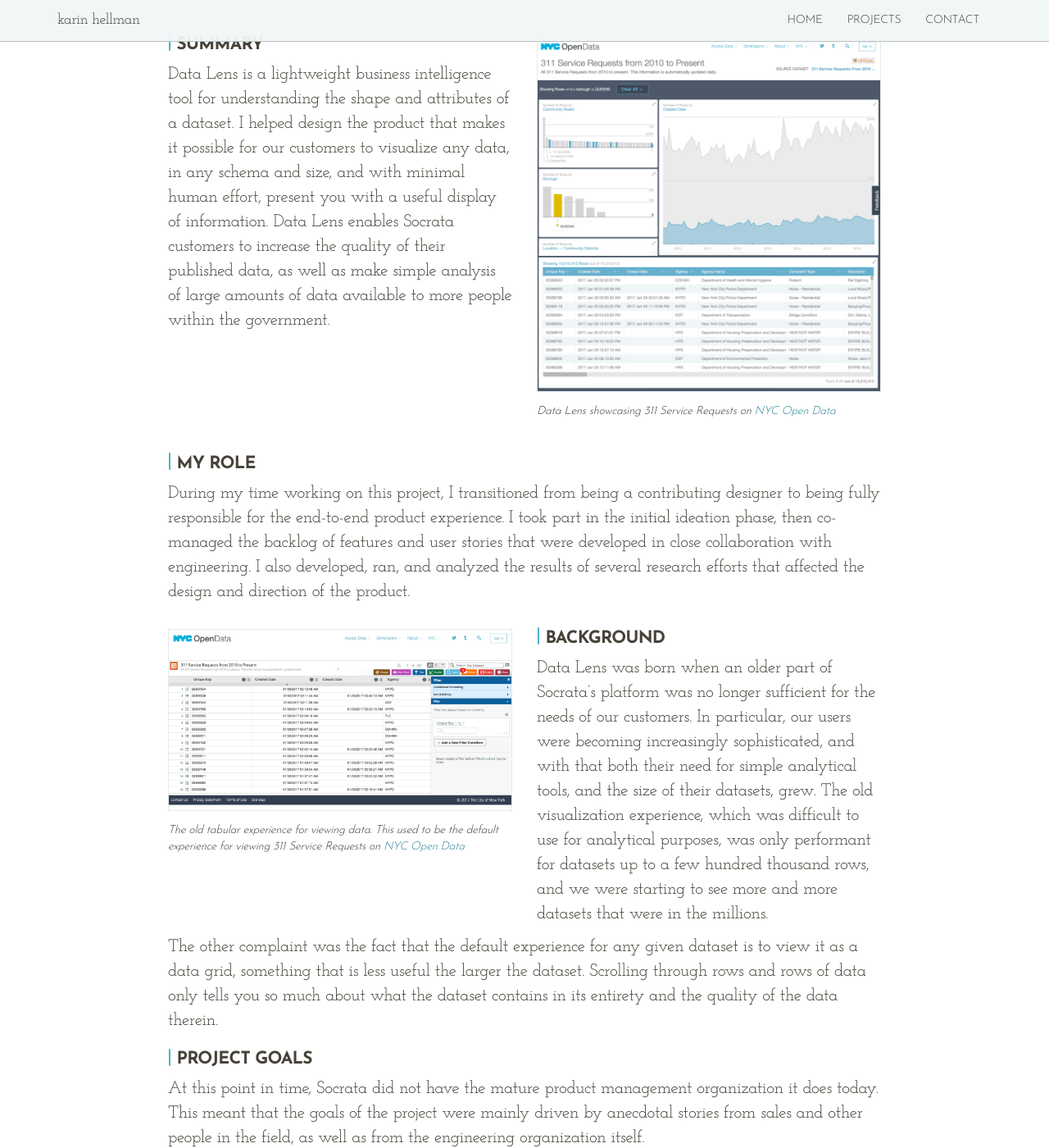
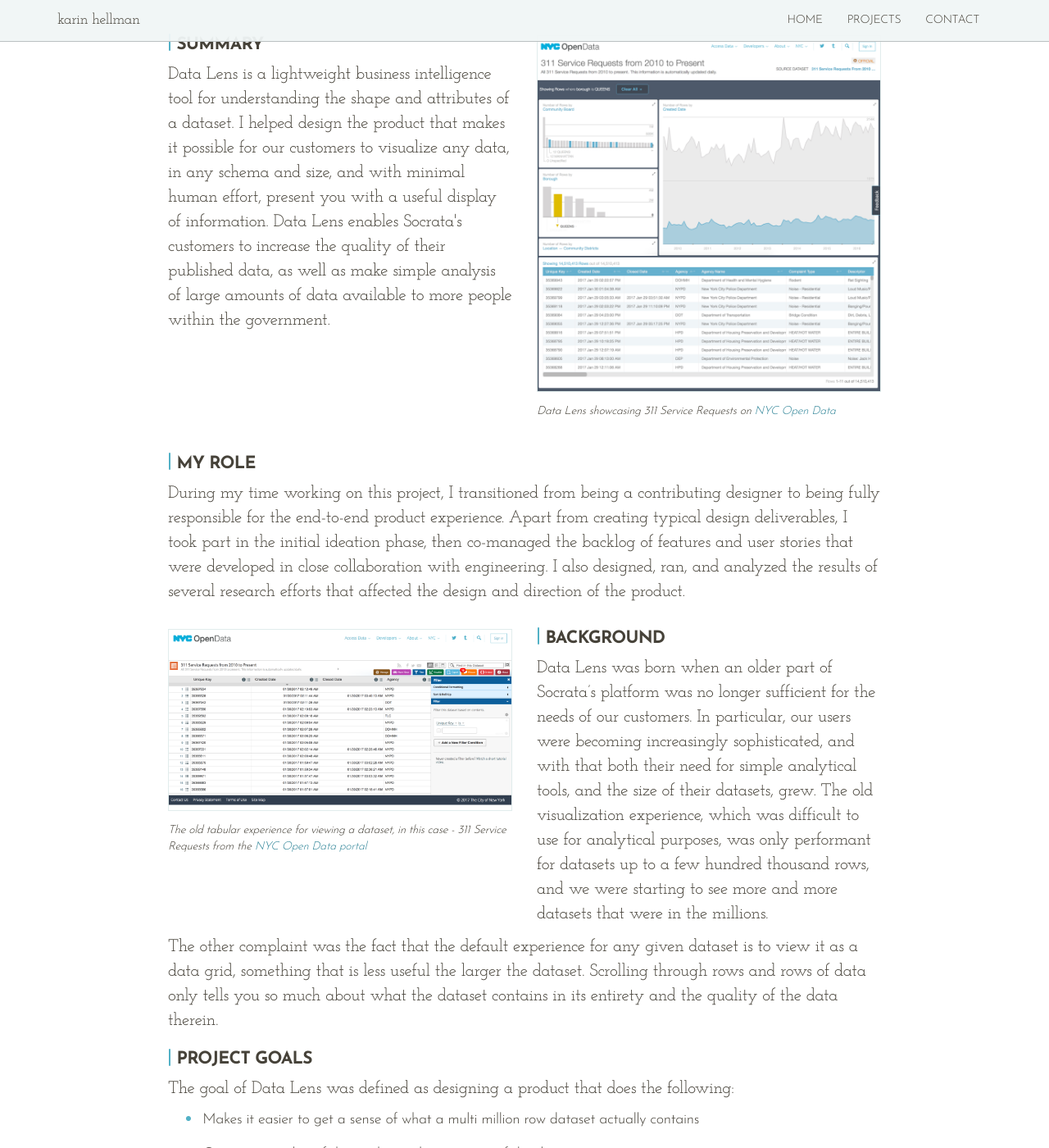
Before and after one commit to khellman/khellman.github.io, a Jekyll site: the page built from projects/data_lens.html, in a window 1280 px wide and 1400 px high, scrolled down 193 px. Shown: the whole window at 82% size. Built offline with Jekyll 4.4.1, drawn with Linux system fonts in a browser that asks for light colours; a style sheet for code colours, icons or effects is not loaded; some of the changed text lies outside the part shown.

Commit message:
some rephrasing after proof reading an extra time

```diff
--- a/css/styles.scss
+++ b/css/styles.scss
@@ -436,6 +436,9 @@ ul > li.list {
       .quote {
         min-height: 150px;
       }
+      .quote.short {
+        min-height: 95px;
+      }
     }
     .quote {
       font-size: $body-text;
--- a/projects/data_lens.html
+++ b/projects/data_lens.html
@@ -11,7 +11,7 @@ permalink: projects/data_lens/
 
       <div class="col-md-6">
         <h3>Summary</h3>
-        <p>Data Lens is a lightweight business intelligence tool for understanding the shape and attributes of a dataset. I helped design the product that makes it possible for our customers to visualize any data, in any schema and size, and with minimal human effort, present you with a useful display of information. Data Lens enables Socrata customers to increase the quality of their published data, as well as make simple analysis of large amounts of data available to more people within the government.</p>
+        <p>Data Lens is a lightweight business intelligence tool for understanding the shape and attributes of a dataset. I helped design the product that makes it possible for our customers to visualize any data, in any schema and size, and with minimal human effort, present you with a useful display of information. Data Lens enables Socrata's customers to increase the quality of their published data, as well as make simple analysis of large amounts of data available to more people within the government.</p>
       </div>
       <div class="col-md-6">
         <img src="../../imgs/data_lens/data_lens.png" alt="Data Lens"/>
@@ -22,12 +22,12 @@ permalink: projects/data_lens/
     <div class="row">
       <div class="col-md-12">
         <h3>My Role</h3>
-        <p>During my time working on this project, I transitioned from being a contributing designer to being fully responsible for the end-to-end product experience. I took part in the initial ideation phase, then co-managed the backlog of features and user stories that were developed in close collaboration with engineering. I also developed, ran, and analyzed the results of several research efforts that affected the design and direction of the product.</p>
+        <p>During my time working on this project, I transitioned from being a contributing designer to being fully responsible for the end-to-end product experience. Apart from creating typical design deliverables, I took part in the initial ideation phase, then co-managed the backlog of features and user stories that were developed in close collaboration with engineering. I also designed, ran, and analyzed the results of several research efforts that affected the design and direction of the product.</p>
       </div>
 
       <div class="col-md-6">
         <img src="../../imgs/data_lens/nyc_gridview.png" alt="Old dataset page on NYC's website"/>
-        <span class="caption">The old tabular experience for viewing data. This used to be the default experience for viewing 311 Service Requests on <a href="https://data.cityofnewyork.us">NYC Open Data</a></span>
+        <span class="caption">The old tabular experience for viewing a dataset, in this case - 311 Service Requests from the <a href="https://data.cityofnewyork.us">NYC Open Data portal</a></span>
       </div>
 
       <div class="col-md-6">
@@ -39,12 +39,11 @@ permalink: projects/data_lens/
         <p>The other complaint was the fact that the default experience for any given dataset is to view it as a data grid, something that is less useful the larger the dataset. Scrolling through rows and rows of data only tells you so much about what the dataset contains in its entirety and the quality of the data therein.</p>
 
         <h3>Project Goals</h3>
-        <p>At this point in time, Socrata did not have the mature product management organization it does today. This meant that the goals of the project were mainly driven by anecdotal stories from sales and other people in the field, as well as from the engineering organization itself.</p>
-
-        <p>Basically the goal was defined as designing a product that does the following:
+        <p>The goal of Data Lens was defined as designing a product that does the following:
           <ul>
             <li class="list">Makes it easier to get a sense of what a multi million row dataset actually contains</li>
-            <li class="list">Gives you an idea of the quality and consistency of the dataset contents</li>
+            <li class="list">Gives you an idea of the quality and consistency of the data</li>
+            <li class="list">Answer basic questions using the data</li>
             <li class="list">Minimizes the amount of human skill and effort needed to do the above</li>
           </ul>
         </p>
@@ -75,7 +74,7 @@ permalink: projects/data_lens/
       </div>
       <div class="col-md-6">
         <img src="../../imgs/data_lens/data_lens_wires.png" alt="Wireframes"/>
-        <span class="caption">Mid-fidelity wireframes (not my artifact)</span>
+        <span class="caption">Mid-fidelity wireframes</span>
       </div>
 
       <div class="col-md-4">
@@ -88,54 +87,54 @@ permalink: projects/data_lens/
       </div>
       <div class="col-md-4">
         <img src="../../imgs/data_lens/usability_test_results2.png" alt="Time on task from usability test"/>
-        <span class="caption">Results from the benchmarking study showing time on task. You can see how task 2 had a long tail of people taking a long time? It was because the search box was hard to find.</span>
+        <span class="caption">Results from the benchmarking study showing time on task. You can see how task 2 had a long tail of people taking a long time? It was because the search box was hard to find. In later designs we moved the search box to a more conservative position.</span>
       </div>
 
       <div class="col-md-4">
         <img src="../../imgs/data_lens/data_lens_sketches2.png" alt="Timeline sketch"/>
-        <span class="caption">A feature from birth to production. Starting with sketches on paper... </span>
+        <span class="caption">From idea to production. Sketches on paper... </span>
       </div>
       <div class="col-md-4">
         <img src="../../imgs/data_lens/data_lens_requirements.png" alt="Acceptance Criteria"/>
-        <span class="caption">... then writing detailed specs for the devs to follow...</span>
+        <span class="caption">... evolves into detailed specs for the devs to follow...</span>
       </div>
       <div class="col-md-4">
         <img src="../../imgs/data_lens/data_lens_production.png" alt="Production feature"/>
-        <span class="caption">... eventually it makes it to production!</span>
+        <span class="caption">... that then becomes the real thing!</span>
       </div>
 
       <div class="col-md-12">
         <h3>Challenges</h3>
-        <p>This is one of the the most complex product development projects I’ve ever worked on, and I was thankful that I have at least an academic background in software engineering. As we were designing we had continuous discussions and negotiations with senior engineers and architects. Being able to speak the same language around any technical constraints and opportunities made it easier for us to design and deliver system that would accommodate datasets of any size in a performant way.</p>
+        <p>This is one of the the most complex product development projects I’ve ever worked on, and I was thankful to have an academic background in software engineering. As we were designing we had continuous discussions and negotiations with senior engineers and architects. Being able to speak the same language regarding any technical constraints or opportunities made it easier for us to design and deliver a system that would accommodate datasets of any size in a performant way.</p>
 
         <p>The other challenging part of this project was the breadth of data that needed to be supported. Typically, if you are designing a data visualization experience, like an infographic or a dashboard, you know the subject of the data, and probably even the exact set of attributes and types found in the data. Not so for Data Lens, here we had to accommodate any data possible, not matter shape and size. Our approach here was to go through hundreds of the datasets our customers had already uploaded, and analyze the schema of each one. To do this we used a prototype that my colleague had written that took in real data, and after categorizing the columns, it would render an interactive experience similar to the one we were aiming for.</p>
         <img src="../../imgs/data_lens/data_lens_prototype.png" alt="The data testing prototype"/>
         <span class="caption">The prototype that helped us figure out how to deal with many different schemas</span>
+      </div>
 
-      </div>
       <div class="col-md-6">
         <h3>Results</h3>
-        <p>We ended up shipping a product that made it really easy to gain basic insights. The strengths of Data Lens lay in the fact that you never have to start from scratch, and the low technical bar needed to perform advanced roll ups and filters. The interface always suggests a few visualizations as a starting point, and data is automatically rolled up. Filtering is as simple as clicking any part of a visualization and it will filter the entire page. With a little bit more effort of customizing your page, you can end up with a tailored information experience that makes it easy to answer basic questions.</p>
+        <p>We ended up shipping a product that made it really easy to gain basic insights. It tested really well in the usability and benchmarking studies with a successrate that was 22% higher than its competitor.</p>
+        <p>
+        The strengths of Data Lens lay in the fact that you never have to start from scratch, and the low technical bar needed to perform advanced roll ups and filters to answer questions. The interface always suggests a few visualizations as a starting point, and data is automatically rolled up. Filtering is as simple as clicking any part of a visualization and it will filter the entire page. With a little bit more effort of customizing your page, you can end up with a tailored information experience that makes it easy to answer basic questions.</p>
       </div>
       <div class="col-md-6">
         <img src="../../imgs/data_lens/queens_2014-2017.png" alt="The shipped version of Data Lens"/>
-        <span class="caption">The shipped version. Showing a state where someone has applied a filter to only look at requests in Queens between 2014 and 2017</span>
+        <span class="caption">The shipped version. Showing a state where someone has applied a filter to only look at service requests in Queens between 2014 and 2017</span>
       </div>
 
       <div class="col-md-12">
         <p>In general, our customers’ initial responses to the product were positive:</p>
         <div class="customer-quotes">
           <div class="col-md-4">
-            <span class="quote">“"For basic analysis this is a big improvement"</span>
-            <span class="caption">- Survey respondent</span>
+            <span class="quote short">“"For basic analysis this is a big improvement"</span>
           </div>
           <div class="col-md-4">
-            <span class="quote">"I have much less reason to look at the table, which I feel pretty good about"</span>
-            <span class="caption">- Customer</span>
+            <span class="quote short">"I have much less reason to look at the table, which I feel pretty good about"</span>
           </div>
           <div class="col-md-4">
-            <span class="quote">"Overall it's a really nice and clean interface. I'm impressed."</span>
-            <span class="caption">- Usability Participant</span>
+            <span class="quote short">"Overall it's a really nice and clean interface. I'm impressed."</span>
+            <span class="caption">- Customer quotes</span>
           </div>
         </div><!-- /.customer-quotes -->
 
@@ -150,15 +149,13 @@ permalink: projects/data_lens/
 
         <h3>Iterations & Future Design</h3>
         <p>Motivated to solve the issues that were hindering the adoption of the product, I eventually became the lead designer for Data Lens and kicked off several projects to address the problems mentioned above.</p>
-
-        <p>My approach to the fact that the page didn’t visually fit with the rest of the product was aided by a [styleguide project|link…] started by myself and another designer. Using the new guidelines it was easier to put together a vision that aligned better with the overall look and feel of the Socrata platform.</p>
+        <p>My approach to the fact that the page didn’t visually fit with the rest of the product was aided by a styleguide project started by myself and another designer. Using the guidelines we had defined as part of that initiative, made it easier to put together a vision that aligned better with the overall look and feel of the Socrata platform.</p>
         <img src="../../imgs/data_lens/data_lens_future.png" alt="My vision for what Data Lens could look like"/>
         <span class="caption">My vision for what Data Lens could look like</span>
       </div>
 
       <div class="col-md-6">
         <p>I also put together a plan for how to make Data Lens work better on mobile. We had opted to de-prioritize this work in the first version due to time and resource constraints. One of my many learnings of this project is that unless you build a mobile responsive product from the start, you’ll have a really hard time finding the time to go back and do it later.</p>
-
         <p>These changes together with continued effort of expanding on the visualizations to make them as feature rich and customizable as Socrata’s legacy dataset visualization toolset would be the first steps to increased adoption.</p>
       </div>
       <div class="col-md-6">
@@ -168,8 +165,7 @@ permalink: projects/data_lens/
 
       <div class="col-md-12">
         <h3>Sometimes, things don't go as planned</h3>
-        <p>At some point in time, looking at the usage data and the requests from customers that were still trickling in, we (product management, product design, engineering management) came to the conclusion that in order to make the changes we deemed necessary to get adoption to a place we were happy with, we would need to re-architect a rather large portion of the code-base. After carefully planning and laying out the transition between the current and the re-architected product, I was pulled off to go lead the efforts of a different area of the product that struggled with a really high value problem that had been prevalent for years. After I left the team, the re-architecture was unfortunately put on hold in favor of things with potentially higher ROI. While it was disappointing that most of my work never made it to production, I personally found it a valuable exercise in both visual design and project planning.</p>
-
+        <p>At some point in time, looking at the usage data and the requests from customers that were still trickling in, we (product management, product design, engineering management) came to the conclusion that in order to make the changes we deemed necessary to increase adoption, we would need to re-architect a rather large portion of the code-base. After carefully planning and laying out the transition between the current and the re-architected product, I was pulled off to go lead the efforts of a different area of the product that struggled with a really high value problem that had been prevalent for years. After I left the team, the re-architecture was unfortunately put on hold in favor of things with potentially higher ROI. While it was disappointing that most of that work never made it to production, I personally found it a valuable exercise in both visual design and project planning.</p>
       </div>
 
     </div> <!-- /row -->
--- a/projects/plan_of_the_day.html
+++ b/projects/plan_of_the_day.html
@@ -13,7 +13,7 @@ permalink: projects/plan_of_the_day/
         <h3>Summary</h3>
         <p>During this project, myself and another grad student designed, developed and tested a prototype which digitized a crucial hospital paper form and made notes available for viewing in real time. The form was referred to as the Plan of the Day and digitizing it had the potential to make the ICU team’s daily process easier and more efficient.</p>
         <h3>My Role</h3>
-        <p>I was the lead designer on this project, supported by another design and engineering student. I was responsible for the UI and visual design deliverables as well as writing most of the CSS for the functional prototype. We collaborated on gathering data during our user observations, survey design and results analysis, as well as writing <a href="../../imgs/plan_of_the_day/CSE510-Finalreport_Jerwin_KHellman.pdf">the paper</a> that documented our findings.</p>
+        <p>I was the lead designer on this project, supported by another design and engineering student. I was responsible for the UI and design deliverables as well as writing most of the CSS for the functional prototype. We collaborated on gathering data during our user observations, survey design and results analysis, as well as writing <a href="../../imgs/plan_of_the_day/CSE510-Finalreport_Jerwin_KHellman.pdf">the paper</a> that documented our findings.</p>
       </div>
       <div class="col-md-6">
         <img src="../../imgs/plan_of_the_day/PoD_paper.jpg" alt="Plan of the Day"/>
```
Also changed, not shown: projects/primer.html (+19 -15 lines).
